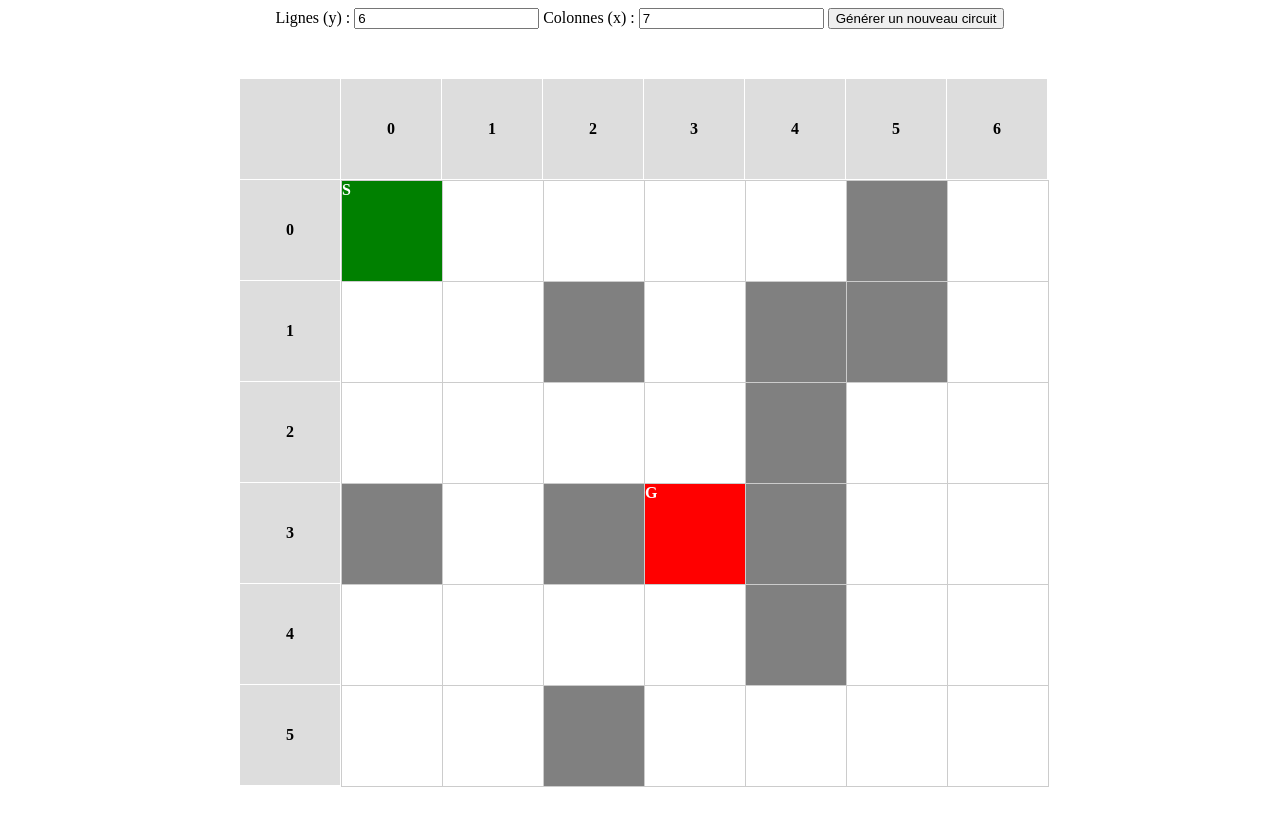
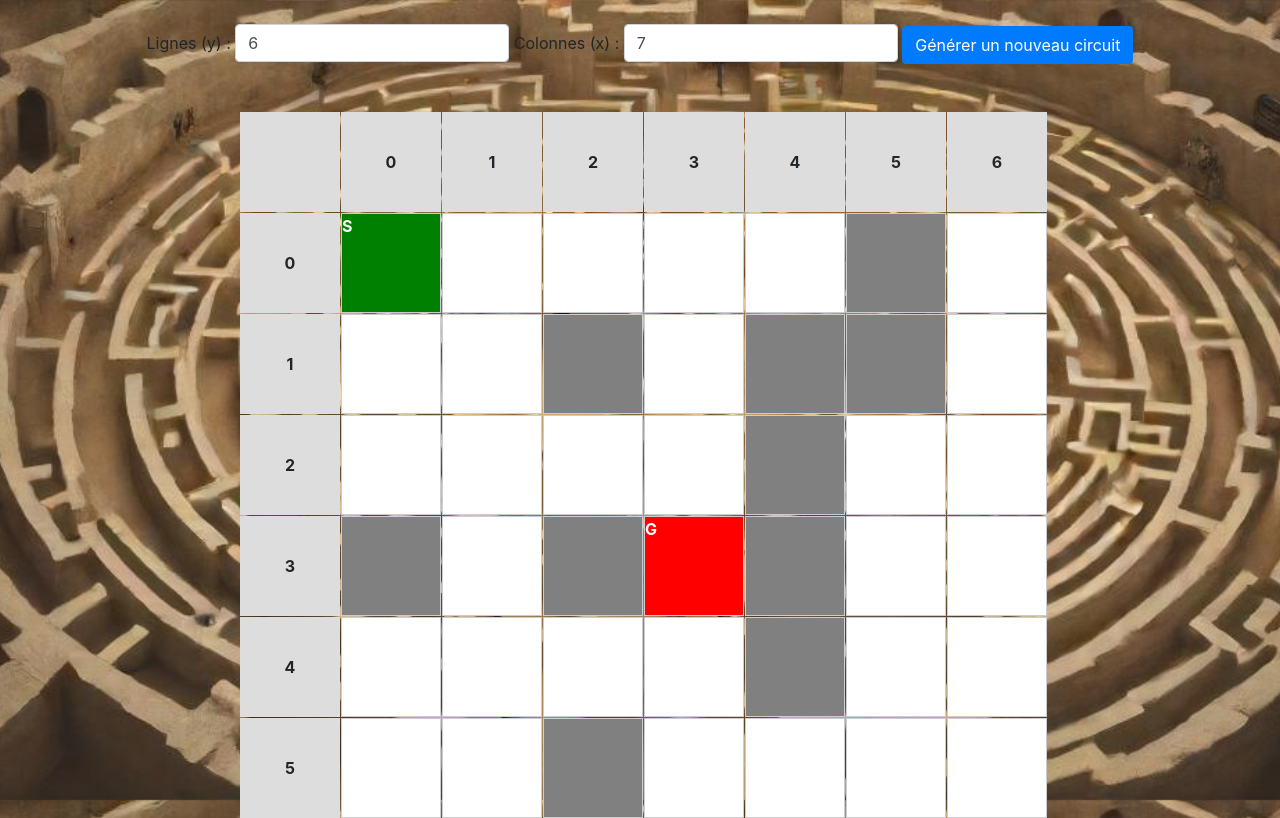
Before and after one commit to charlyol/Labyrinthe, a plain HTML site: page index.html in a window 1280 px wide. Drawn offline with nearby package versions, Linux system fonts and the light colour scheme.

Commit message:
maj css html bootstrap

```diff
--- a/index.html
+++ b/index.html
@@ -4,19 +4,25 @@
     <meta charset="UTF-8">
     <meta name="viewport" content="width=device-width, initial-scale=1.0">
     <title>Grille Aléatoire</title>
+    <link rel="stylesheet" href="https://stackpath.bootstrapcdn.com/bootstrap/4.5.2/css/bootstrap.min.css">
     <link rel="stylesheet" href="style.css">
 </head>
 <body>
-    <div class="controls">
-        <label for="rows">Lignes (y) :</label>
-        <input type="number" id="rows" value="6" min="1">
-        <label for="cols">Colonnes (x) :</label>
-        <input type="number" id="cols" value="7" min="1">
-        <button id="generate">Générer un nouveau circuit</button>
+    <div class="container text-center my-4">
+        <div class="controls mb-4">
+            <label for="rows">Lignes (y) :</label>
+            <input type="number" id="rows" class="form-control d-inline-block w-auto" value="6" min="1">
+            <label for="cols">Colonnes (x) :</label>
+            <input type="number" id="cols" class="form-control d-inline-block w-auto" value="7" min="1">
+            <button id="generate" class="btn btn-primary">Générer un nouveau circuit</button>
+        </div>
     </div>
 
     <div id="grid-container" class="grid-wrapper"></div>
 
+    <script src="https://code.jquery.com/jquery-3.5.1.slim.min.js"></script>
+    <script src="https://cdn.jsdelivr.net/npm/@popperjs/core@2.9.2/dist/umd/popper.min.js"></script>
+    <script src="https://stackpath.bootstrapcdn.com/bootstrap/4.5.2/js/bootstrap.min.js"></script>
     <script src="Cell.js"></script>
     <script src="Grid.js"></script>
     <script src="main.js"></script>
--- a/style.css
+++ b/style.css
@@ -1,32 +1,30 @@
 /* Style pour le corps de la page */
 body {
-    margin: 10;  /* Élimine les marges par défaut */
-    height: 100vh; /* Assure que le corps occupe toute la hauteur de la fenêtre */
-    display: flex; /* Utilise flexbox pour centrer */
-    flex-direction: column; /* Dispose les éléments en colonne */
-    align-items: center; /* Centre horizontalement */
-}
-
-/* Style pour la section des contrôles */
-.controls {
-    margin-bottom: 50px; /* Ajoute de l'espace entre les contrôles et la grille */
+    margin: 0;
+    height: 100vh;
+    display: flex;
+    flex-direction: column;
+    align-items: center;
+    background-image: url('Pictures/background.jpg');
+    background-size: cover;
+    background-position: center;
 }
 
 /* Style pour le conteneur principal qui contient la grille */
 .grid-wrapper {
     display: flex;
-    justify-content: center;  /* Centre horizontalement */
-    align-items: center;      /* Centre verticalement */
+    justify-content: center;
+    align-items: center;
 }
 
 /* Style pour le conteneur de la grille */
 .grid {
     display: grid;
     gap: 1px;
-    width: 100%;    /* Permet à la grille de remplir toute la largeur */
-    height: 100%;   /* Permet à la grille de remplir toute la hauteur */
-    max-width: 800px; /* Ajuste la largeur maximale selon tes besoins */
-    max-height: 800px; /* Ajuste la hauteur maximale selon tes besoins */
+    width: 100%;
+    height: 100%;
+    max-width: 800px;
+    max-height: 800px;
 }
 
 /* Cellules de la grille */
```
Also changed, not shown: Pictures/background.jpg (renamed from Pictures/output.jpg).
